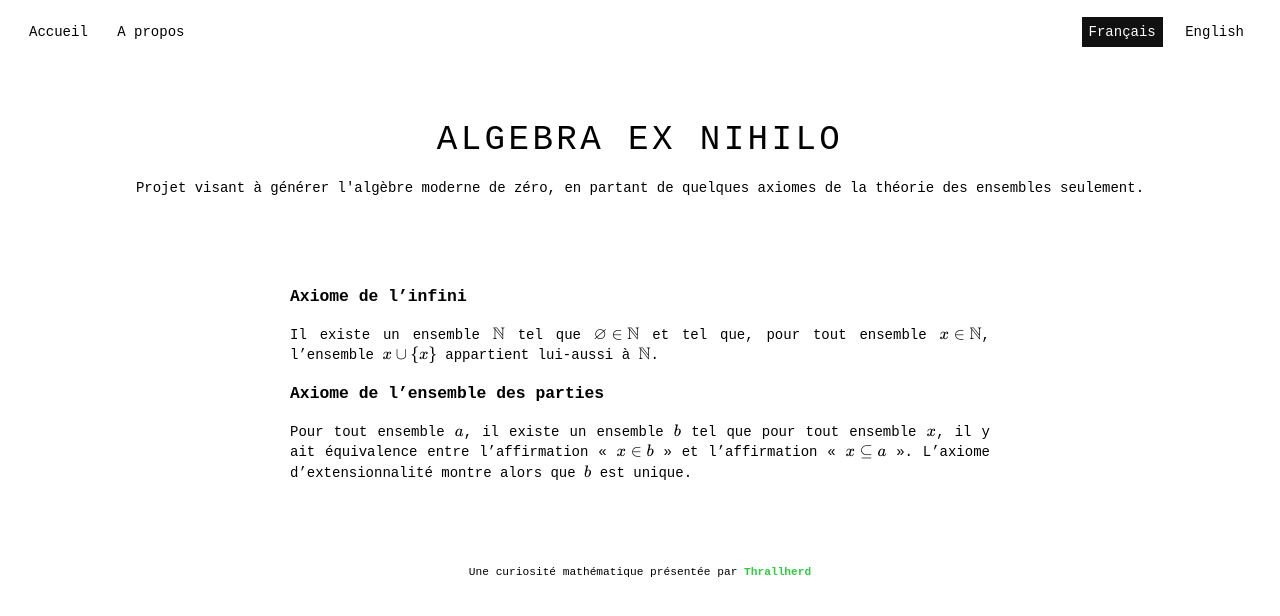
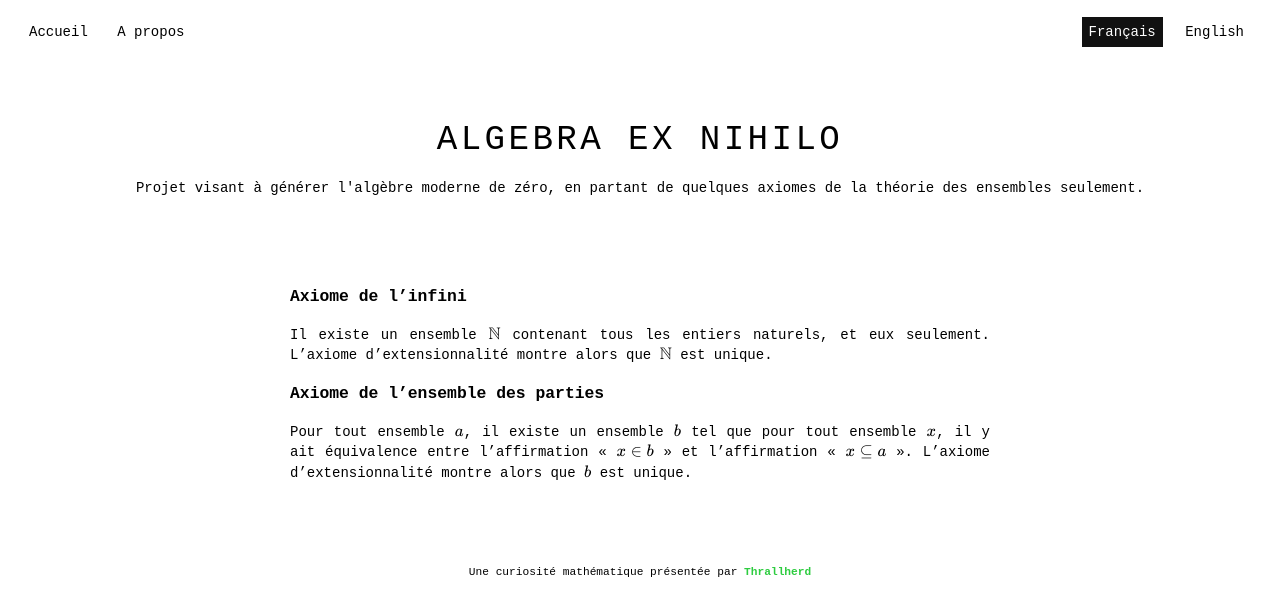
Before and after one commit to Thrallherd/AlgebraExNihilo, a Jekyll site: the page built from set_axm2.md, in a window 1280 px wide. Shown: the top 616 px of the page. Built offline with Jekyll 4.4.1, drawn with Linux system fonts in a browser that asks for light colours; formulas are drawn with MathJax 3.

Commit message:
Update set_axm2.md

```diff
--- a/set_axm2.md
+++ b/set_axm2.md
@@ -8,7 +8,7 @@ handle: /set_axm
 <script src="https://cdn.mathjax.org/mathjax/latest/MathJax.js?config=TeX-AMS-MML_HTMLorMML" type="text/javascript"></script>
 
 ### Axiome de l'infini
-Il existe un ensemble $$\mathbb{N}$$ tel que $$\varnothing \in \mathbb{N}$$ et tel que, pour tout ensemble $$x \in \mathbb{N}$$, l'ensemble $$x \cup \{ x \}$$ appartient lui-aussi à $$\mathbb{N}$$.
+Il existe un ensemble $$\mathbb{N}$$ contenant tous les entiers naturels, et eux seulement. L’axiome d’extensionnalité montre alors que $$\mathbb{N}$$ est unique.
 
 ### Axiome de l'ensemble des parties
 Pour tout ensemble $$a$$, il existe un ensemble $$b$$ tel que pour tout ensemble $$x$$, il y ait équivalence entre l'affirmation « $$x \in b$$ » et l'affirmation « $$x \subseteq a$$ ». L'axiome d'extensionnalité montre alors que $$b$$ est unique.
```
